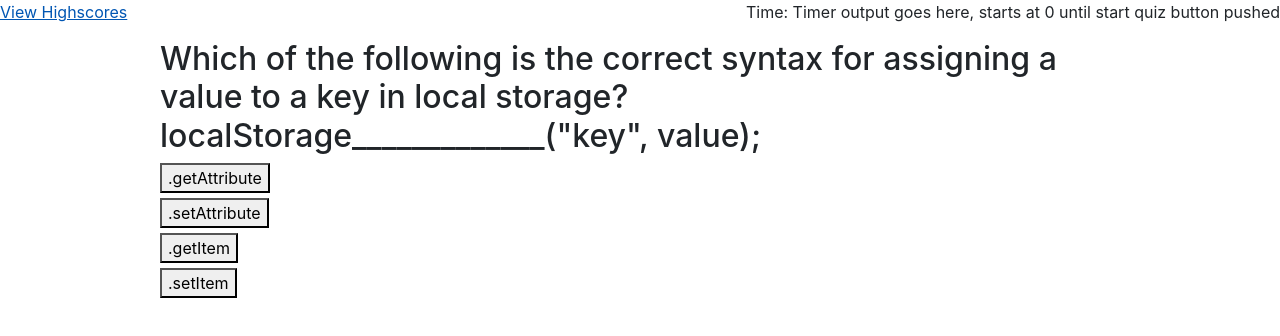
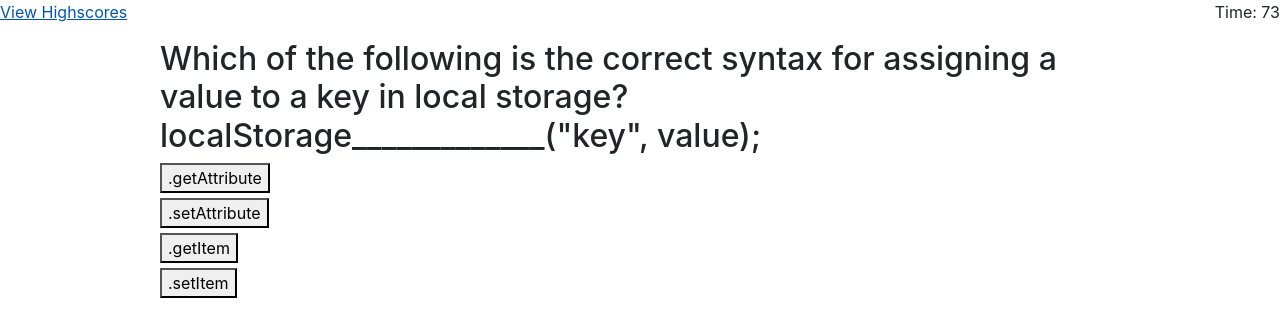
Before and after one commit to ShepLT1/Code-Quiz, a plain HTML site: page index.html in a window 1280 px wide. Both pictures are taken after a click on the button "Start Quiz". Drawn offline with nearby package versions, Linux system fonts and the light colour scheme.

Commit message:
Added countdown timer function that's called upon when start button is clicked

```diff
--- a/index.html
+++ b/index.html
@@ -17,7 +17,7 @@
         <a href="" id="high-scores">View Highscores</a>
 
         <!-- Timer counting down from (15 * question.js array length) -->
-        <p id="time">Time: <span>Timer output goes here, starts at 0 until start quiz button pushed</span></p>
+        <p id="time">Time: <span id="timer">0</span></p>
 
     </header>
 
--- a/script.js
+++ b/script.js
@@ -12,9 +12,13 @@ var j = 0;
 
 var choicesArrLength = questions[j].choices.length;
 
-var timer = 1;
+var timer = questions.length * 15;
 
-var run = "";
+var timerSpan = document.getElementById("timer");
+
+var next = "";
+
+var countDown = true;
 
 var choiceBtn = "";
 
@@ -38,9 +42,9 @@ var highScores = JSON.parse(localStorage.getItem("highScores"));
 
 function nextQuestion() {
 
-    run = true;
+    next = true;
 
-    while (run && j < questions.length) {
+    while (next && j < questions.length) {
 
         newTitle.textContent = questions[j].title;
 
@@ -52,15 +56,39 @@ function nextQuestion() {
 
         j++;
 
-        run = false;
+        next = false;
 
     };
+
+}
+
+function runTimer() {
+
+    setInterval(function() {
+
+        if (timer !== 0) {
+
+                timer--;
+
+                timerSpan.textContent = timer;
+
+        } else {
+
+            return;
+
+            // call on function that replaces choice buttons with All Done page (hint: you already have the code in lines 149-183, just make it its own function and call when needed)
+
+        }
+
+    }, 1000);
 
 }
 
 // When start quiz button is clicked, remove start screen elements, display first question/buttons & start timer countdown
 
 startButton.addEventListener("click", function() {
+
+    runTimer();
 
     mainElement.textContent = "";
 
```
